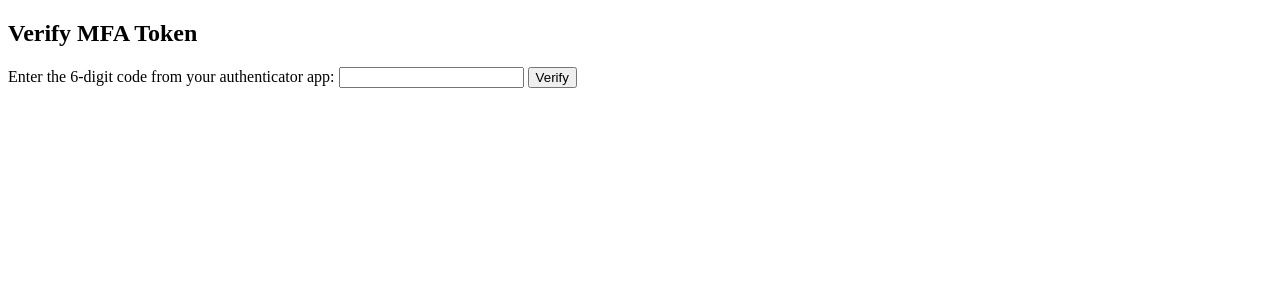
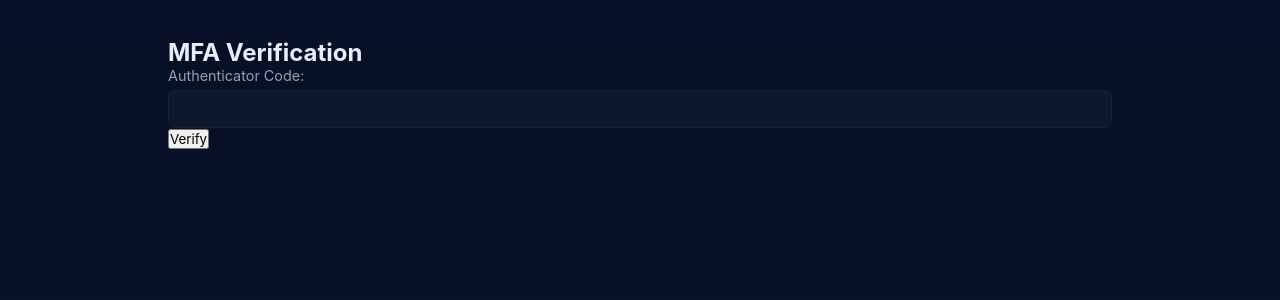
Before and after one commit to thecolorblue11111-cloud/Verify_It, a Python web app: template templates/mfa_verify.html in a window 1280 px wide. Shown: the top 300 px of the page. Run offline with Jinja, Linux system fonts and the light colour scheme; the template is opened without the code that fills it, so the values that code supplies are empty; some libraries are stand-ins or nearby versions.

Commit message:
Add MFA verification page template

```diff
--- a/templates/mfa_verify.html
+++ b/templates/mfa_verify.html
@@ -1,17 +1,9 @@
-<!DOCTYPE html>
-<html>
-<head>
-    <title>MFA Verification</title>
-</head>
-<body>
-    <h2>Verify MFA Token</h2>
-    {% if error %}
-        <p style="color:red;">{{ error }}</p>
-    {% endif %}
-    <form method="post" action="/mfa/verify">
-        <label>Enter the 6-digit code from your authenticator app:</label>
-        <input type="text" name="token" maxlength="6" required/>
-        <button type="submit">Verify</button>
-    </form>
-</body>
-</html>
+{% extends "base.html" %}
+{% block content %}
+<h2>MFA Verification</h2>
+<form method="post">
+    <label>Authenticator Code:</label>
+    <input type="text" name="token" required>
+    <button type="submit">Verify</button>
+</form>
+{% endblock %}
```
